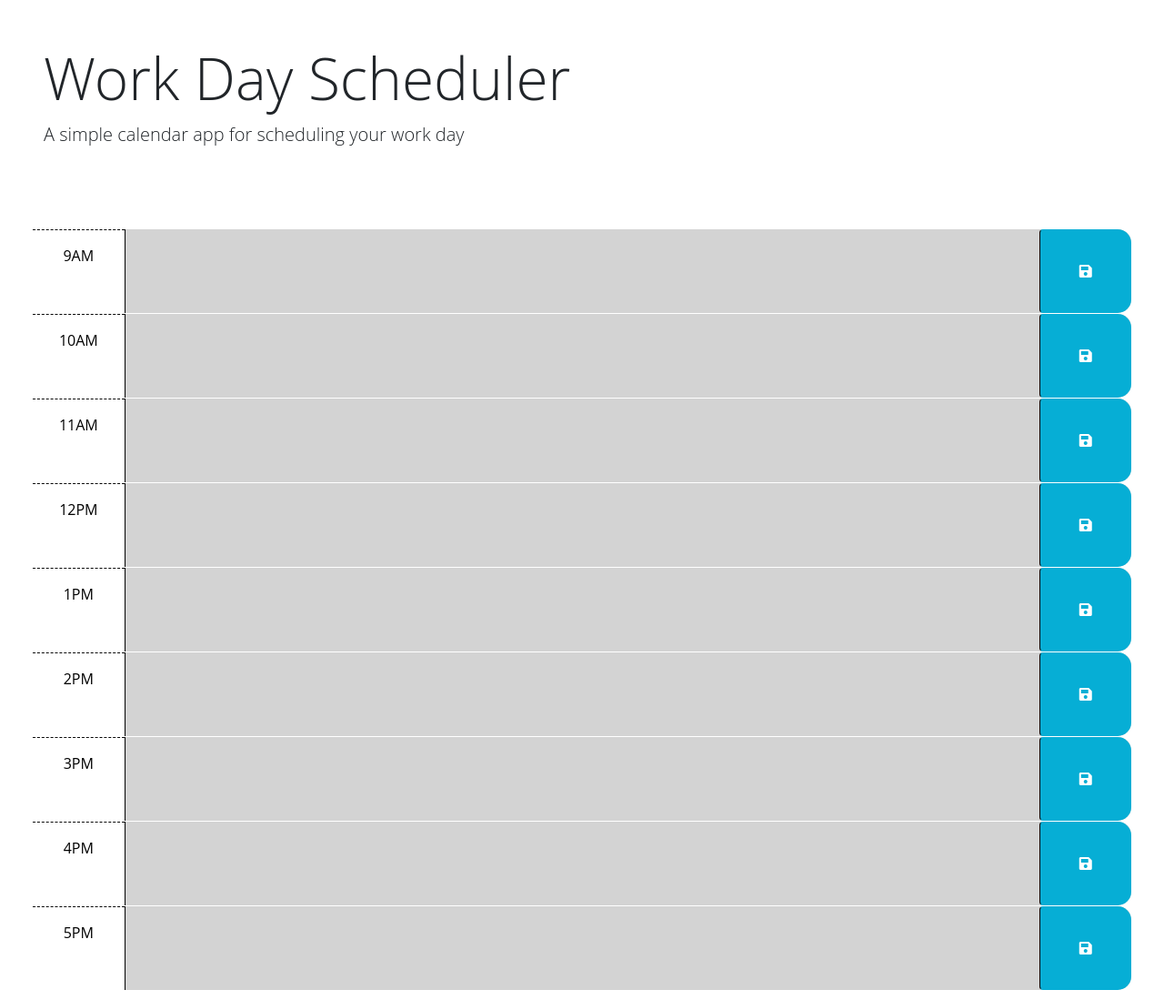
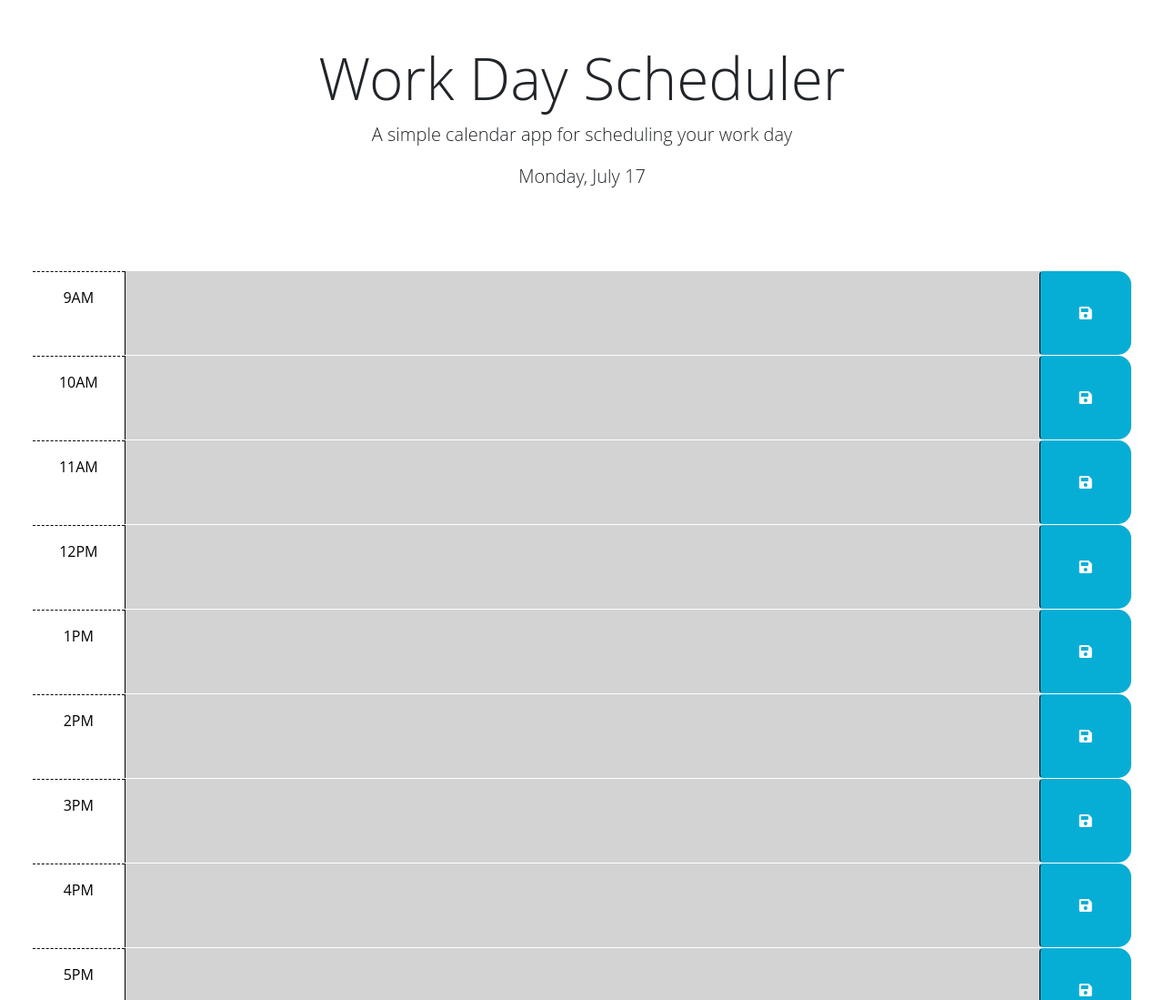
Before and after one commit to matthkang/workday-scheduler, a plain HTML site: page index.html in a window 1280 px wide. Shown: the top 1099 px of the page at 91% size. Drawn offline with nearby package versions, Linux system fonts and the light colour scheme.

Commit message:
current date

```diff
--- a/assets/js/script.js
+++ b/assets/js/script.js
@@ -37,12 +37,12 @@ $(function () {
         var timeEntry = timesArr[i];
         // if desc already exists for time entry
         if (Object.values(timeEntry).indexOf(time_value) > -1) {
-            console.log('time exists: ', time_value);
-            console.log("description was: ", timeEntry.desc);
+            // console.log('time exists: ', time_value);
+            // console.log("description was: ", timeEntry.desc);
 
             timeEntry.desc = text_area_value;
 
-            console.log("description is now: ", timeEntry.desc);
+            // console.log("description is now: ", timeEntry.desc);
             exists = true;
         }
       }
@@ -94,7 +94,8 @@ $(function () {
   // attribute of each time-block be used to do this?
   var storage = localStorage.getItem("event");
   var storageArr = JSON.parse(storage);
-  console.log(storageArr);
+  console.log("storage: ", storageArr);
+  if (storageArr !== null){
     for (var i = 0; i < storageArr.length; i++){
       var entry = storageArr[i];
       var time = entry.time;
@@ -108,8 +109,11 @@ $(function () {
       // set desc for entry from localStorage
       timeEl.children()[1].value = desc;
     }
+  }
 
   //
   // TODO: Add code to display the current date in the header of the page.
+  var today = dayjs().format('dddd, MMMM D')
+  $('#currentDay').text(today);
 
 });
--- a/index.html
+++ b/index.html
@@ -25,22 +25,12 @@
   </head>
 
   <body>
-    <header class="p-5 mb-4">
+    <header class="p-5 mb-4 text-center">
       <h1 class="display-3">Work Day Scheduler</h1>
       <p class="lead">A simple calendar app for scheduling your work day</p>
       <p id="currentDay" class="lead"></p>
     </header>
     <div class="container-fluid px-5">
-      <!-- Use class for "past", "present", and "future" to apply styles to the
-        time-block divs accordingly. The javascript will need to do this by
-        adding/removing these classes on each div by comparing the hour in the
-        id to the current hour. The html provided below is meant to be an example
-        demonstrating how the css provided can be leveraged to create the
-        desired layout and colors. The html below should be removed or updated
-        in the finished product. Remember to delete this comment once the
-        code is implemented.
-        -->
-
       <div id="hour-9" class="row time-block">
         <div class="col-2 col-md-1 hour text-center py-3">9AM</div>
         <textarea class="col-8 col-md-10 description" rows="3"> </textarea>
```
Lines whose indentation alone changed are shown as unchanged.
